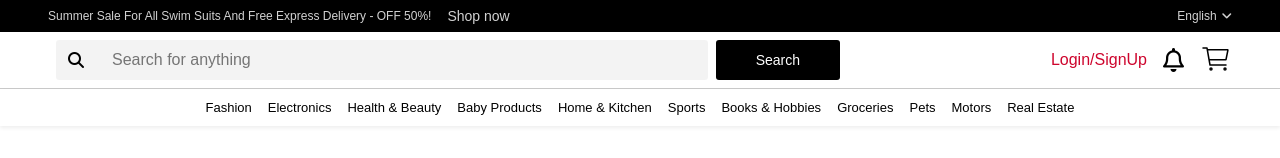
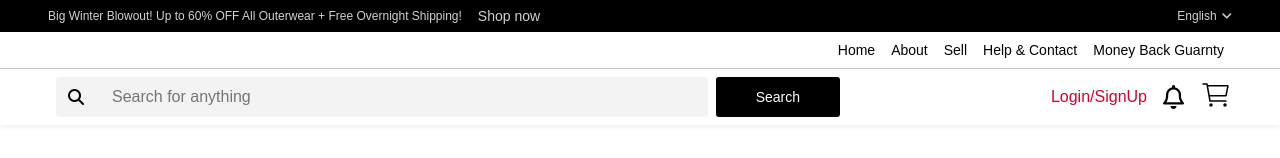
Before and after one commit to Julesntizimira/lit-frontend, a React (Create React App) app in the folder lit-app/: page / in a window 1280 px wide. Shown: the top 158 px of the page. Built offline with nearby package versions, Linux system fonts and the light colour scheme.

Commit message:
adding a looping promoads

```diff
--- a/lit-app/src/heading/navigationBar.js
+++ b/lit-app/src/heading/navigationBar.js
@@ -2,125 +2,26 @@ import { useState } from "react";
 import {Link, NavLink} from "react-router-dom"
 
 export default function NavigationBar () {
+    const navBarItems = [
+        "Home",
+        "About",
+        "Sell",
+        "Help & Contact",
+        "Money Back Guarnty"
+    ]
     const [menuDropdownStyle, setMenuDropDown] = useState("none");
-    const navItems = [
-        {
-            category: "Fashion",
-            subCategories: [
-                "Men",
-                "Women",
-                "Kids",
-                "Jewllery & Watches"
-            ]
-        },
-        {
-            category:"Electronics",
-            subCategories: [
-                "Computers & Accessories",
-                "Mobile Phones & Accessories",
-                "TV & Home Entertainment",
-                "Cameras & Photography",
-                "Audio Equipment",
-                "Wearable Technology",
-                "Home Appliances"
-            ]
-        },
-        {
-            category:"Health & Beauty",
-            subCategories: [
-                "Skincare",
-                "Haircare",
-                "Makeup",
-                "Personal Care",
-                "Health Devices",
-                "Nutrition & Supplements",
-            ]
-        },
-        {
-            category: "Baby Products",
-            subCategories: [
-                "Baby Gear",
-                "Baby Clothing",
-                "Feeding",
-                "Nursery"
-            ]
-        },
-        {
-            category: "Home & Kitchen",
-            subCategories: [
-                "Kitchen & Dining",
-                "Furniture",
-                "Bedding",
-                "Home Decor",
-                "Storage & Organization",
-                "Home Improvement",
-                "Garden and Outdoor"
-            ]
-        },
-        {
-            category: "Sports",
-            subCategories: [
-                "Exercise & Fitness",
-                "Outdoor Recreation",
-                "Sports Equipment",
-                "Apparel & Footwear"
-            ]
-        },
-        {
-            category: "Books & Hobbies",
-            subCategories: [
-                "Books",
-                "Musical Instruments",
-                "Board Games & Puzzles",
-                "Hobbies",
-                "Crafts and Sewing"
-            ]
-        },
-        {
-            category: "Groceries",
-            subCategories: [
-                "Beverages",
-                "Snacks",
-                "Pantry Staples",
-                "Gourmet Food"
-            ]
-        },
-        {
-            category: "Pets",
-            subCategories: [
-                "Dog Supplies",
-                "Cat Supplies",
-                "Fish & Aquatic",
-                "Small Animals",
-                "Bird Supplies"
-            ]
-        },
-        {
-            category: "Motors",
-            subCategories: [
-                "Automotive",
-                "Motorcycles"
-            ]
-        },
-        {
-            category: "Real Estate",
-            subCategories: [
-                "Residential",
-                "Commercial"
-            ]
-        }
-    ]
+
     return (
         <nav>
             <ul className="nav-items">
-                {navItems.map((item) => {
+                {navBarItems.map((item) => {
                     return(
                         <li>
                             <NavLink className="nav-link" to="">
-                                {item.category}
+                                {item}
                             </NavLink>
 
-                            <ul className="nav-dropdown">
+                            {/* <ul className="nav-dropdown">
                                 <p className="nav-dropdown-title">{item.category}</p>
                                 {
                                     item.subCategories.map((subCategory) => {
@@ -132,7 +33,7 @@ export default function NavigationBar () {
                                     })
 
                                 }
-                            </ul>
+                            </ul> */}
                         </li>
                     )
                 })
@@ -151,23 +52,23 @@ export default function NavigationBar () {
             <ul className="menu-dropdown" style={{
                 display: menuDropdownStyle
             }}>
-                <p className="menu-dropdown-title">Categories</p>
+                <p className="menu-dropdown-title">Menu</p>
                 {
-                    navItems.map((item) => {
+                    navBarItems.map((item) => {
                         return (
                             <li  onClick={() => {
                                 setMenuDropDown(prev => prev === "none" ? "flex" : "none");
                             }}>
-                                <Link to="/">{item.category}</Link>
+                                <Link to="/">{item}</Link>
                             </li>
                         )
                     })
                 }
-                 <li onClick={() => {
+                 {/* <li onClick={() => {
                         setMenuDropDown(prev => prev === "none" ? "flex" : "none");
                     }}>
                     <Link to="products">products</Link>
-                </li>
+                </li> */}
             </ul>
         </nav>
     )
--- a/lit-app/src/heading/promotionAdd.js
+++ b/lit-app/src/heading/promotionAdd.js
@@ -1,11 +1,32 @@
+import { useEffect, useState } from "react";
 import { Link } from "react-router-dom";
 
+
+const promoAdsArray = [
+    "Summer Sale For All Swim Suits And Free Express Delivery - OFF 50%!",
+    "Big Winter Blowout! Up to 60% OFF All Outerwear + Free Overnight Shipping!",
+    "Spring Fling! 40% OFF All Dresses + Complimentary Next-Day Delivery!",
+    "Fall Frenzy! Buy One Get One 50% OFF All Shoes + Free Express Shipping!",
+    "Holiday Mega Sale! 50% OFF All Electronics + Free 2-Day Delivery!",
+    "Back to School Bash! 30% OFF All Backpacks + Free Same-Day Shipping!"
+]
 export default function PromotionAdd() {
+    const [index, setIndex] = useState(0);
+
+    useEffect(() => {
+        const timer = setTimeout(() => {
+            setIndex(prevIndex => (prevIndex + 1) % promoAdsArray.length);
+        }, 3000); // 3000 milliseconds = 3 seconds
+
+        // Cleanup function to clear the timeout if the component is unmounted
+        return () => clearTimeout(timer);
+    }, [index]);
+
     return (
         <div className="promotion-add-wrapper">
             <div className="promotion-add">
                 <div className="promotion-cont">
-                    <Link className="promotionadd-cont-link" to="">Summer Sale For All Swim Suits And Free Express Delivery - OFF 50%!</Link>
+                    <Link className="promotionadd-cont-link" to="">{promoAdsArray[index]}</Link>
                     <Link className="promotionadd-shop-link" to="">Shop now</Link>
                 </div>
                 <div className="lang">
--- a/lit-app/src/index.css
+++ b/lit-app/src/index.css
@@ -181,7 +181,8 @@ nav, .add-section,
 
 /*navigationBar*/
 nav {
-  box-shadow: 0 2px 4px rgba(0, 0, 0, 0.07);
+  /* box-shadow: 0 2px 4px rgba(0, 0, 0, 0.07); */
+  border-bottom: 1px solid var(--border-color);
   position: relative;
   min-height: 2.3rem;
 }
@@ -193,6 +194,9 @@ nav > svg {
 
 .nav-items {
   gap: 0;
+  justify-content: flex-end;
+  width: 76rem;
+  max-width: 100%;
 }
 
 .nav-items > li{
@@ -201,7 +205,7 @@ nav > svg {
   cursor: pointer;
 }
 .nav-link {
-  font-size: 13px;
+  font-size: 14px;
   color: black;
   cursor: pointer;
 }
@@ -264,7 +268,7 @@ nav > svg {
 
 /*searchBar*/
 .search-bar-wrapper{
-  border-bottom: 1px solid var(--border-color);
+  box-shadow: 0 2px 4px rgba(0, 0, 0, 0.07);
   /* border-top: 1px solid var(--border-color); */
   padding: 0.5rem 3rem;
   display: flex;
--- a/lit-app/src/layout.js
+++ b/lit-app/src/layout.js
@@ -9,8 +9,9 @@ export default function Layout () {
         <>
             <div className="heading">
                 <PromotionAdd />
+
+                <NavigationBar />
                 <SearchBar />
-                <NavigationBar />
             </div>
 
             <main className="layout-main">
--- a/lit-app/src/utils.js
+++ b/lit-app/src/utils.js
@@ -2086,3 +2086,111 @@ export const addtwo = {
       color: "white"
   }
 }
+
+export const navItems = [
+  {
+      category: "Fashion",
+      subCategories: [
+          "Men",
+          "Women",
+          "Kids",
+          "Jewllery & Watches"
+      ]
+  },
+  {
+      category:"Electronics",
+      subCategories: [
+          "Computers & Accessories",
+          "Mobile Phones & Accessories",
+          "TV & Home Entertainment",
+          "Cameras & Photography",
+          "Audio Equipment",
+          "Wearable Technology",
+          "Home Appliances"
+      ]
+  },
+  {
+      category:"Health & Beauty",
+      subCategories: [
+          "Skincare",
+          "Haircare",
+          "Makeup",
+          "Personal Care",
+          "Health Devices",
+          "Nutrition & Supplements",
+      ]
+  },
+  {
+      category: "Baby Products",
+      subCategories: [
+          "Baby Gear",
+          "Baby Clothing",
+          "Feeding",
+          "Nursery"
+      ]
+  },
+  {
+      category: "Home & Kitchen",
+      subCategories: [
+          "Kitchen & Dining",
+          "Furniture",
+          "Bedding",
+          "Home Decor",
+          "Storage & Organization",
+          "Home Improvement",
+          "Garden and Outdoor"
+      ]
+  },
+  {
+      category: "Sports",
+      subCategories: [
+          "Exercise & Fitness",
+          "Outdoor Recreation",
+          "Sports Equipment",
+          "Apparel & Footwear"
+      ]
+  },
+  {
+      category: "Books & Hobbies",
+      subCategories: [
+          "Books",
+          "Musical Instruments",
+          "Board Games & Puzzles",
+          "Hobbies",
+          "Crafts and Sewing"
+      ]
+  },
+  {
+      category: "Groceries",
+      subCategories: [
+          "Beverages",
+          "Snacks",
+          "Pantry Staples",
+          "Gourmet Food"
+      ]
+  },
+  {
+      category: "Pets",
+      subCategories: [
+          "Dog Supplies",
+          "Cat Supplies",
+          "Fish & Aquatic",
+          "Small Animals",
+          "Bird Supplies"
+      ]
+  },
+  {
+      category: "Motors",
+      subCategories: [
+          "Automotive",
+          "Motorcycles"
+      ]
+  },
+  {
+      category: "Real Estate",
+      subCategories: [
+          "Residential",
+          "Commercial"
+      ]
+  }
+]
```
Also changed, not shown: lit-app/src/heading/searchBar.js (+26 -1 lines).
